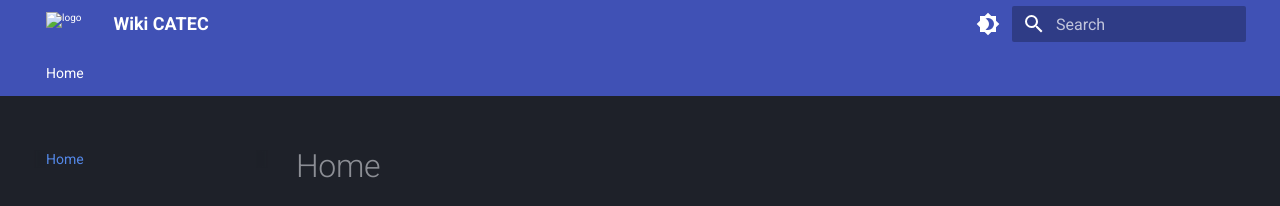
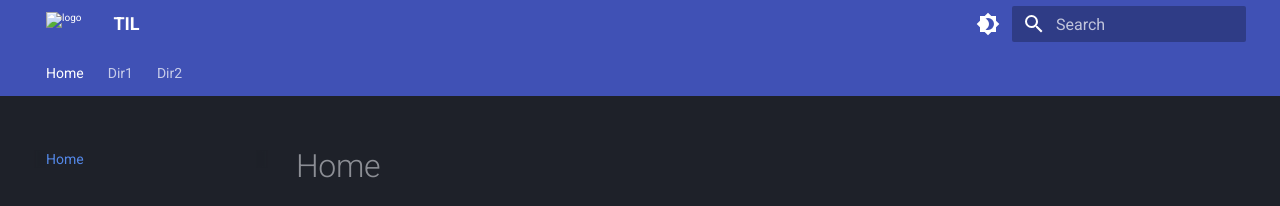
Before and after one commit to pabsan-0/til, an MkDocs documentation site: the page built from docs/README.md, in a window 1280 px wide. Shown: the top 206 px of the page. Built offline with MkDocs 1.6.1 and Material for MkDocs 9.7.7, drawn with Linux system fonts in a browser that asks for light colours.

```diff
--- a/mkdocs.yml
+++ b/mkdocs.yml
@@ -1,4 +1,4 @@
-site_name: Wiki CATEC
+site_name: TIL
 theme:
   name: material
   logo: favicon.ico
```
Also changed, not shown: docs/Dir1/README.md (added, +1 -0 lines), docs/Dir2/README.md (added, +1 -0 lines).
